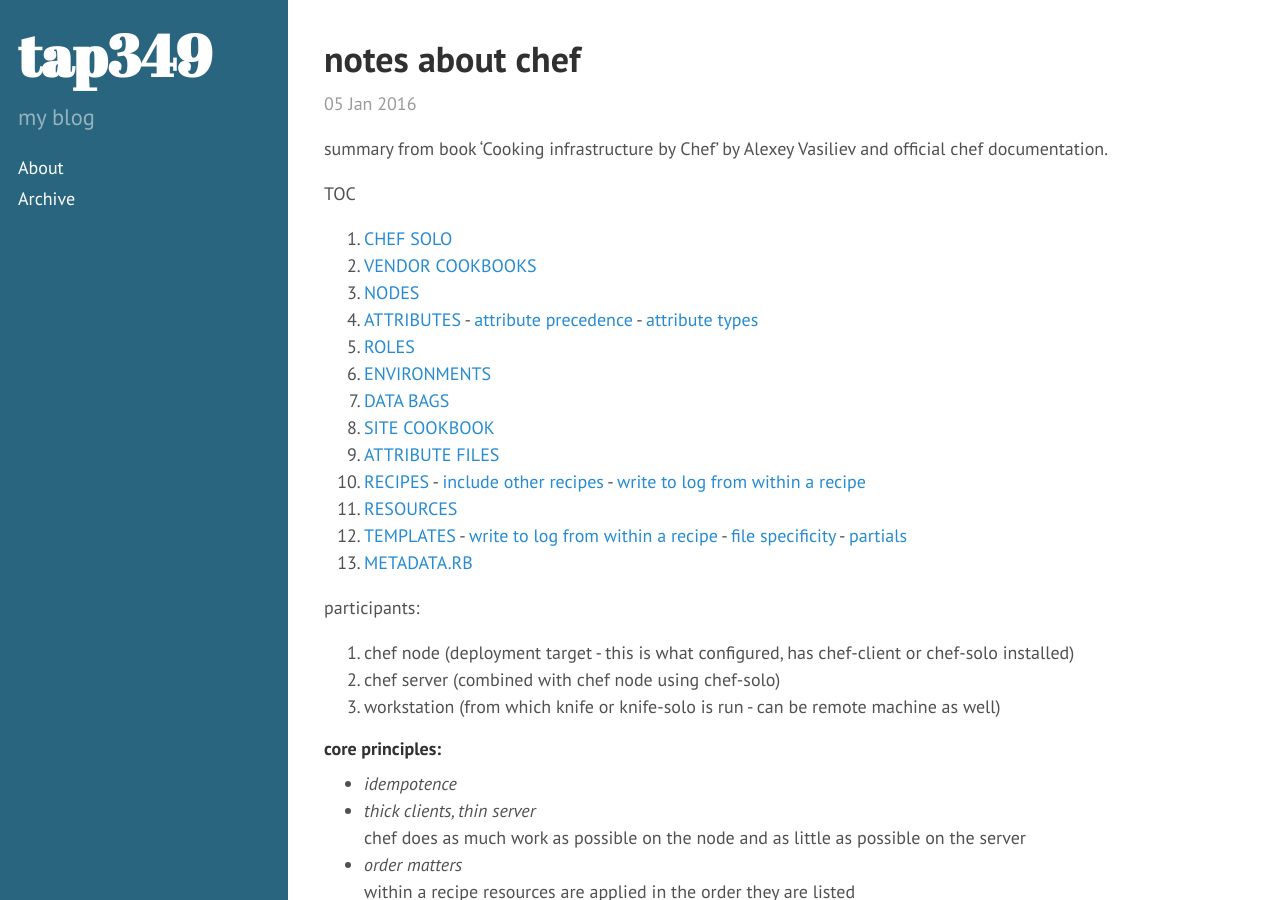
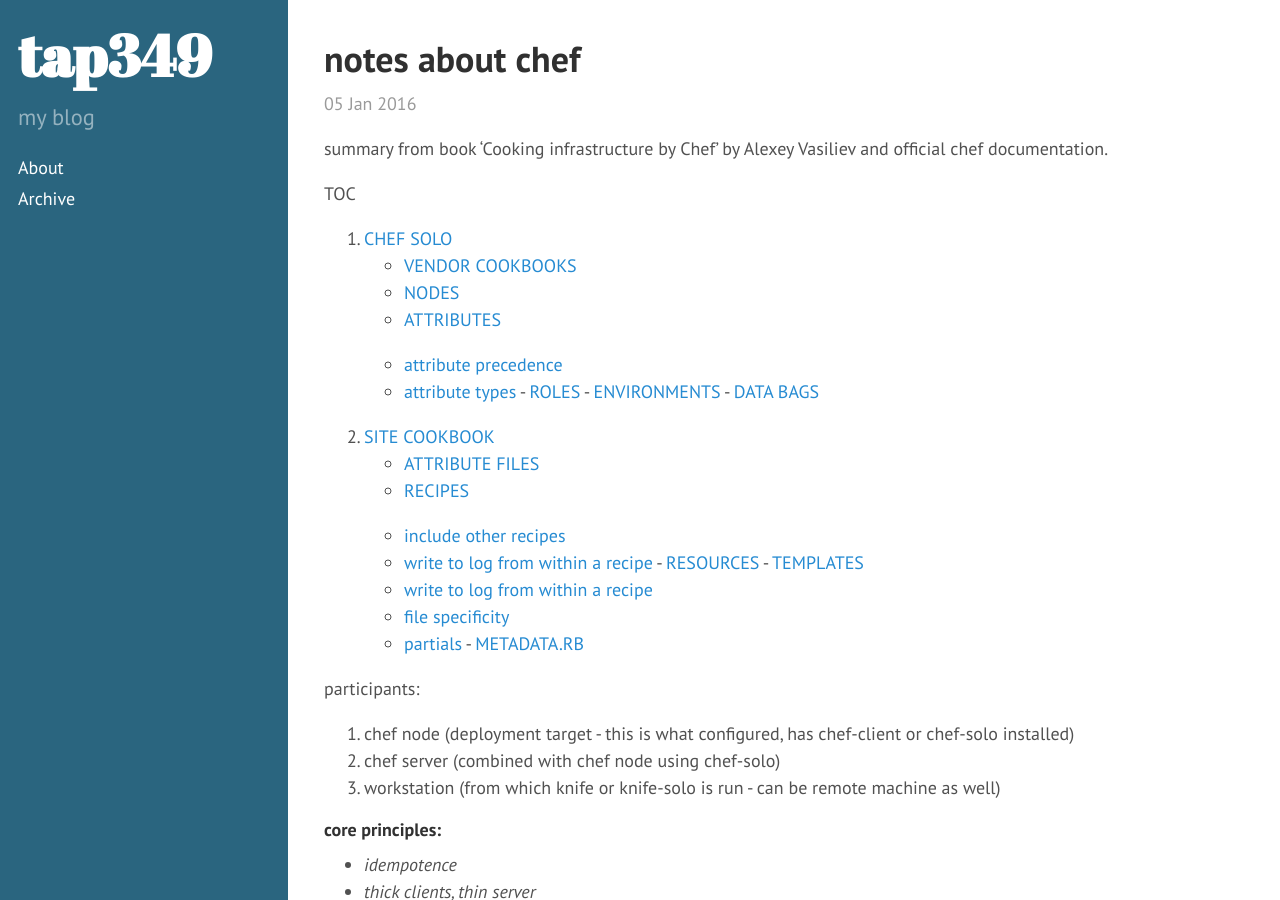
Before and after one commit to tap349/tap349.github.io, a Jekyll site: the page built from _posts/2015-01-06-notes-about-chef.md, in a window 1280 px wide and 900 px high. Built offline with Jekyll 4.4.1, drawn with Linux system fonts in a browser that asks for light colours; Markdown is read by kramdown in place of the engine named in the settings; some of the changed lines change nothing that is shown.

Commit message:
update 2016-01-17_00:54:49

```diff
--- a/_posts/2015-01-06-notes-about-chef.md
+++ b/_posts/2015-01-06-notes-about-chef.md
@@ -14,25 +14,25 @@
 TOC
 
 1. [CHEF SOLO](#chef-solo)
-  1. [VENDOR COOKBOOKS](#vendor-cookbooks)
-  2. [NODES](#nodes)
-  3. [ATTRIBUTES](#attributes)
+  - [VENDOR COOKBOOKS](#vendor-cookbooks)
+  - [NODES](#nodes)
+  - [ATTRIBUTES](#attributes)
     - [attribute precedence](#attribute-precedence)
     - [attribute types](#attribute-types)
-  4. [ROLES](#roles)
-  5. [ENVIRONMENTS](#environments)
-  6. [DATA BAGS](#data-bags)
+  - [ROLES](#roles)
+  - [ENVIRONMENTS](#environments)
+  - [DATA BAGS](#data-bags)
 2. [SITE COOKBOOK](#site-cookbook)
-  1. [ATTRIBUTE FILES](#attribute-files)
-  2. [RECIPES](#recipes)
+  - [ATTRIBUTE FILES](#attribute-files)
+  - [RECIPES](#recipes)
     - [include other recipes](#include-other-recipes)
     - [write to log from within a recipe](#write-to-log-from-within-a-recipe)
-  3. [RESOURCES](#resources)
-  4. [TEMPLATES](#templates)
+  - [RESOURCES](#resources)
+  - [TEMPLATES](#templates)
     - [write to log from within a recipe](#write-to-log-from-within-a-recipe)
     - [file specificity](#file-specificity)
     - [partials](#partials)
-  5. [METADATA.RB](#metadata.rb)
+  - [METADATA.RB](#metadata.rb)
 
 participants:
 
```
